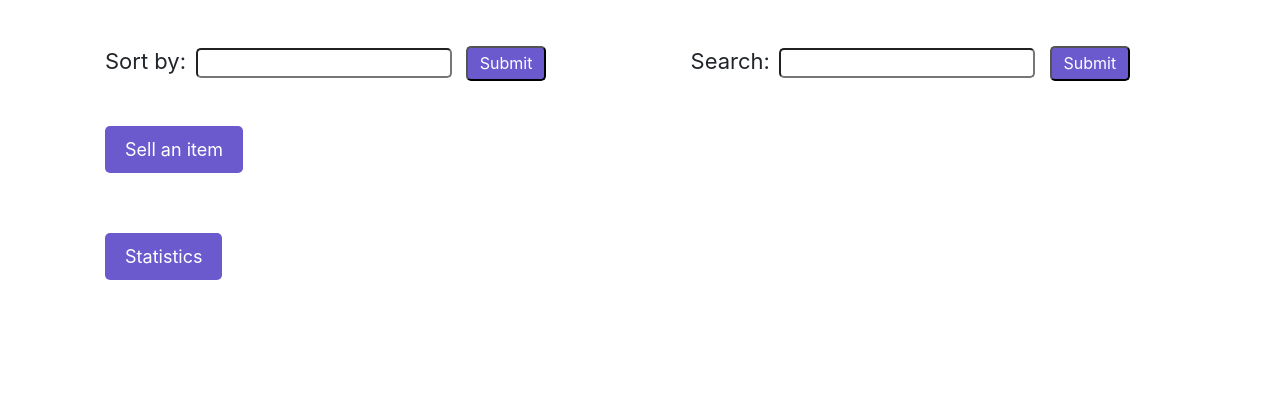
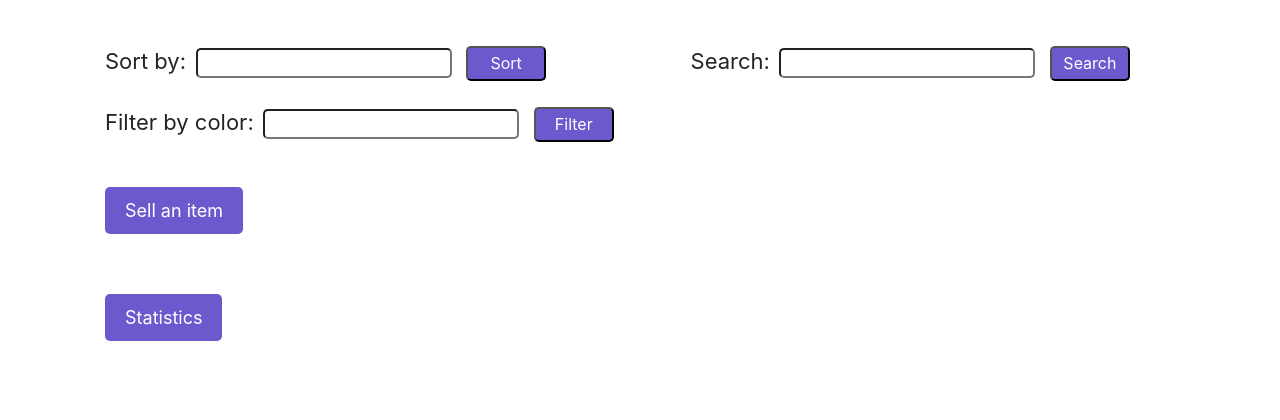
Before and after one commit to 1lyasm/hobby_store, a Flask app: template templates/home.html in a window 1280 px wide. Shown: the part 86-506 px from the top of the page. Run offline with Flask 3, Linux system fonts and the light colour scheme; the template is opened without the code that fills it, so the values that code supplies are empty; some libraries are stand-ins or nearby versions.

Commit message:
Add filter by color tags

```diff
--- a/templates/home.html
+++ b/templates/home.html
@@ -118,7 +118,7 @@
         <option value="Price"></option>
     </datalist>
     <input type="hidden" name="sort_by_form"></input>
-    <button type="submit" class="submit_button">Submit</button>
+    <button type="submit" class="submit_button">Sort</button>
 </form>
 
 
@@ -127,8 +127,25 @@
     <label for="query" class="input_label">Search:</label>
     <input type="text" name="query" class="input_form">
     <input type="hidden" name="search_form"></input>
-    <button type="submit" class="submit_button">Submit</button>
+    <button type="submit" class="submit_button">Search</button>
 </form>
+
+<!-- Filter by color form -->
+<form method="POST" style="margin-left: 20px; margin-top: 20px; display: inline-block">
+    <label for="color_to_filter" class="input_label">Filter by color:</label>
+    <input type="text" name="color_to_filter" list="color_list" class="input_form">
+    <datalist id="color_list">
+        <option value="White"></option>
+        <option value="Black"></option>
+        <option value="Blue"></option>
+        <option value="Green"></option>
+        <option value="Red"></option>
+    </datalist>
+    <input type="hidden" name="filter_by_color_form"></input>
+    <button type="submit" class="submit_button">Filter</button>
+</form>
+
+
 
 <div class="action-links-container">
     <a href="/sell" class="action-link">Sell an item</a>
```
